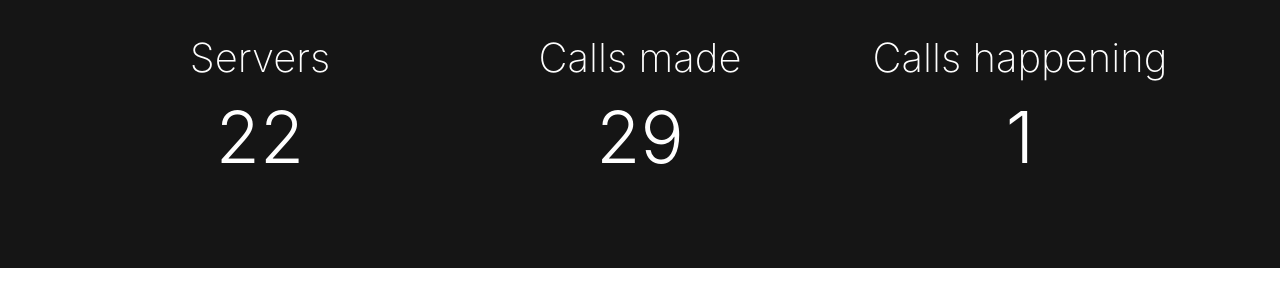
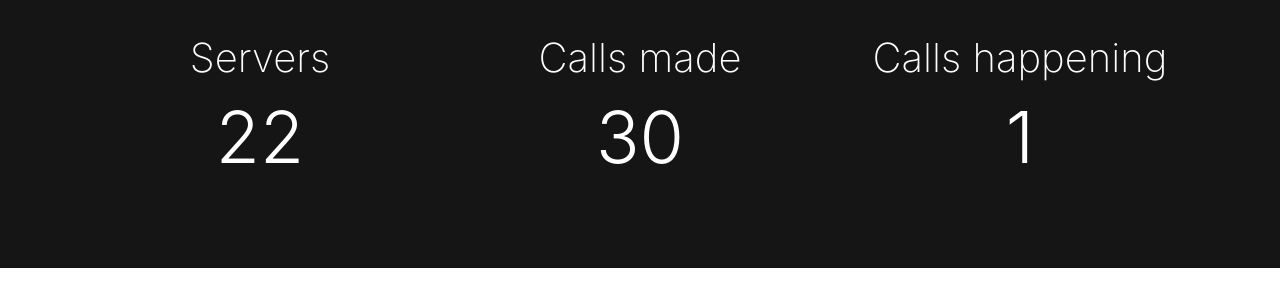
Before and after one commit to tumblenet/tnphone.tumblenet.ga, a Jekyll site: the page built from index.html, in a window 1280 px wide and 900 px high, scrolled down 443 px. Shown: the part 167-467 px from the top of the window. Built offline with Jekyll 4.4.1, drawn with Linux system fonts in a browser that asks for light colours; nearby versions of some CDN libraries.

Commit message:
Update Phones feed

```diff
--- a/_data/phones.json
+++ b/_data/phones.json
@@ -91,7 +91,7 @@
 			"wwtbam": false
 		},
 		{
-			"id": "uy36t3",
+			"id": "LvdCC1",
 			"name": "Bot Mania V2<#463042037088911370>",
 			"guild": "461780535140941844",
 			"channel": "463042037088911370",
@@ -100,7 +100,7 @@
 			"wwtbam": false
 		}
 	],
-	"callsMade": 29,
+	"callsMade": 30,
 	"servers": 22,
 	"currentCalls": 1
 }
```
